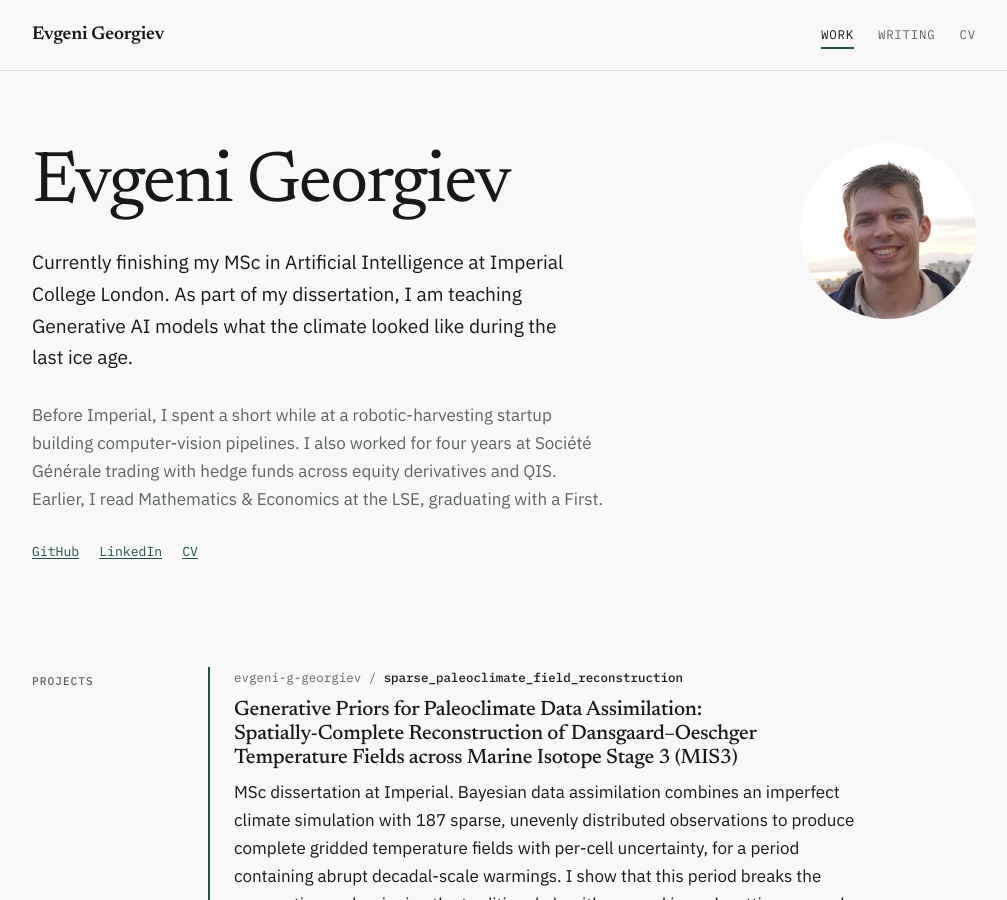
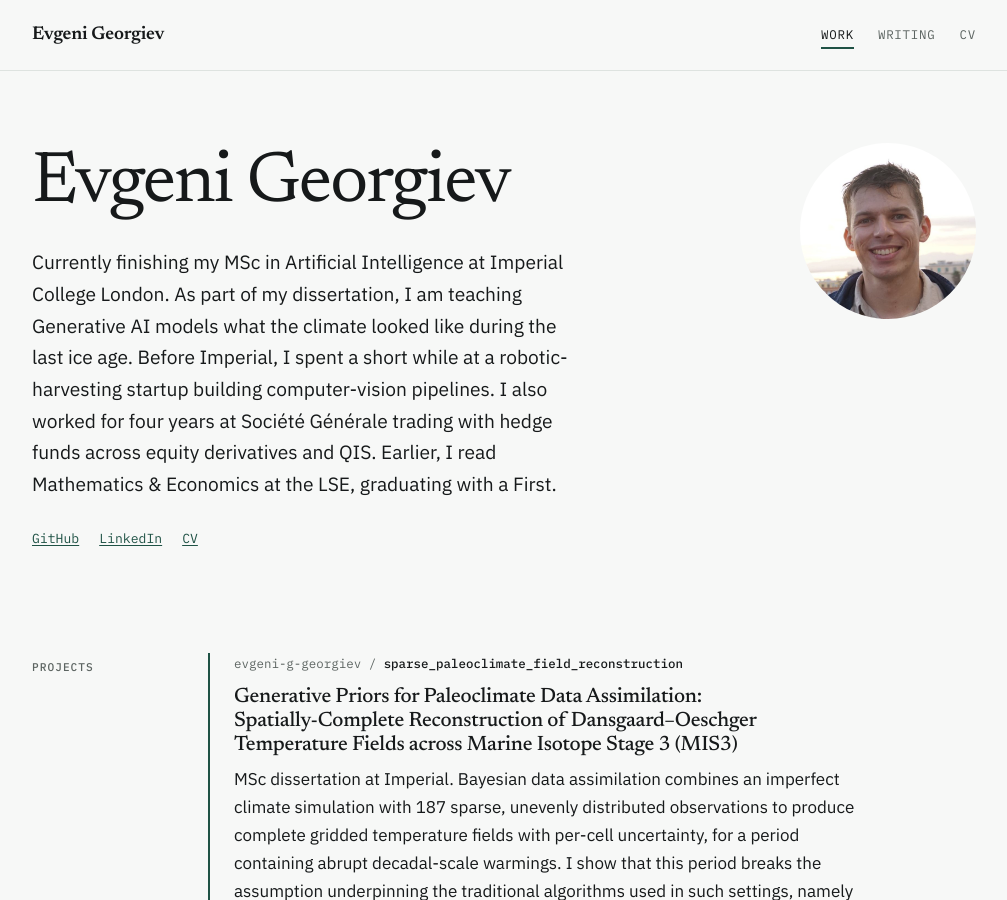
Before and after one commit to evgeni-g-georgiev/evgeni-g-georgiev.github.io, a Jekyll site: the page built from index.md, in a window 1280 px wide and 900 px high. Shown: the whole window, without its empty margins (136-1143 px from the left). Built offline with Jekyll 4.4.1, drawn with Linux system fonts in a browser that asks for light colours.

Commit message:
Update index.md

```diff
--- a/index.md
+++ b/index.md
@@ -10,10 +10,7 @@ title: Work
       <p class="lede">
         Currently finishing my MSc in Artificial Intelligence at Imperial College
         London. As part of my dissertation, I am teaching Generative AI models
-        what the climate looked like during the last ice age.
-      </p>
-      <p>
-        Before Imperial, I spent a short while at a robotic-harvesting startup
+        what the climate looked like during the last ice age. Before Imperial, I spent a short while at a robotic-harvesting startup
         building computer-vision pipelines. I also worked for four years at
         Société Générale trading with hedge funds across equity derivatives and
         QIS. Earlier, I read Mathematics &amp;
```
